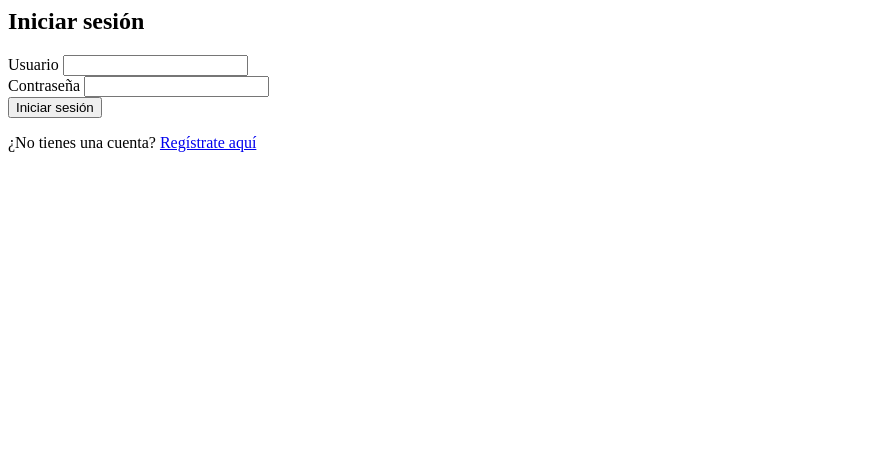
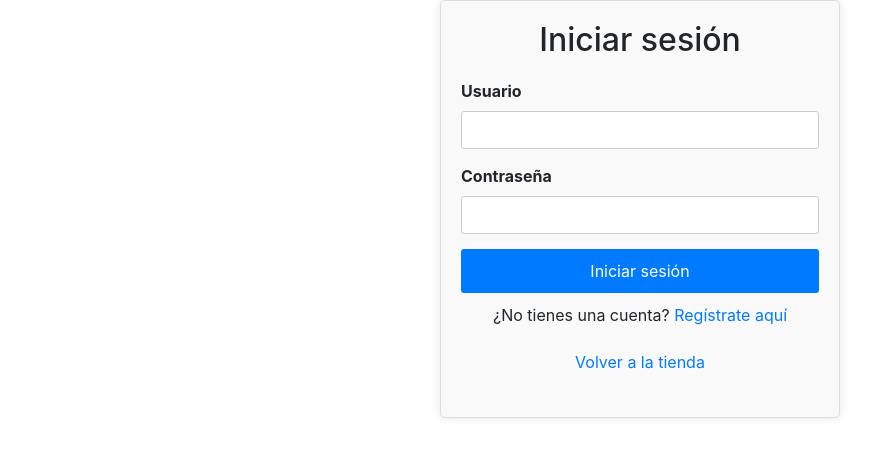
Before and after one commit to JavierParedesDev/djangoTiendaTarea, a Django app: page /tienda/login/ in a window 1280 px wide. Shown: the top 457 px of the page, without its empty margins (0-895 px from the left). Run offline with Django 5.2, Linux system fonts and the light colour scheme; some libraries are stand-ins or nearby versions.

Commit message:
actualizacion 19:22

```diff
--- /dev/null
+++ b/tienda/static/css/style_login.css
@@ -0,0 +1,59 @@
+.login-container {
+    max-width: 400px;
+    margin: auto;
+    padding: 20px;
+    background-color: #f9f9f9;
+    border: 1px solid #ddd;
+    border-radius: 5px;
+    box-shadow: 0 0 10px rgba(0,0,0,0.1);
+}
+
+.login-container h2 {
+    margin-bottom: 20px;
+    text-align: center;
+}
+
+.login-container .form-group {
+    margin-bottom: 15px;
+}
+
+.login-container label {
+    font-weight: bold;
+}
+
+.login-container .form-control {
+    width: 100%;
+    padding: 8px;
+    font-size: 16px;
+    border: 1px solid #ccc;
+    border-radius: 3px;
+}
+
+.login-container button {
+    width: 100%;
+    padding: 10px;
+    font-size: 16px;
+    background-color: #007bff;
+    border: none;
+    color: #fff;
+    cursor: pointer;
+    border-radius: 3px;
+}
+
+.login-container button:hover {
+    background-color: #0056b3;
+}
+
+.login-container p {
+    text-align: center;
+    margin-top: 10px;
+}
+
+.login-container p a {
+    color: #007bff;
+    text-decoration: none;
+}
+
+.login-container p a:hover {
+    text-decoration: underline;
+}
--- a/tienda/templates/registration/login.html
+++ b/tienda/templates/registration/login.html
@@ -1,3 +1,16 @@
+{% load static %}
+<!DOCTYPE html>
+<html lang="en">
+<head>
+    <meta charset="UTF-8">
+    <meta name="viewport" content="width=device-width, initial-scale=1.0">
+    <title>Inicio de Sesión</title>
+    <link href="https://stackpath.bootstrapcdn.com/bootstrap/4.5.2/css/bootstrap.min.css" rel="stylesheet">
+    <link rel="stylesheet" href="{% static 'css/style_login.css' %}">
+</head>
+<body>
+
+   <div class="login-container">
        <h2>Iniciar sesión</h2>
        <form method="post">
            {% csrf_token %}
@@ -13,3 +26,8 @@
        </form>
 
        <p>¿No tienes una cuenta? <a href="{% url 'registro' %}">Regístrate aquí</a></p>
+       <p><a href="{% url 'home' %}" class="btn btn-link">Volver a la tienda</a></p>
+   </div>
+
+</body>
+</html>
```
Also changed, not shown: tienda/templates/carrito.html (+11 -8 lines), tienda/templates/tienda/home.html (+9 -7 lines), db.sqlite3, tienda/media/productos/907493-MLA42138386649_062020-F.jpg (added). Lines whose indentation alone changed are shown as unchanged.
